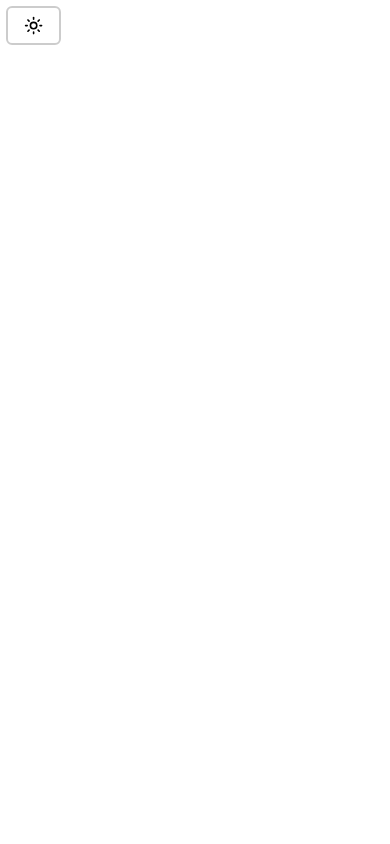
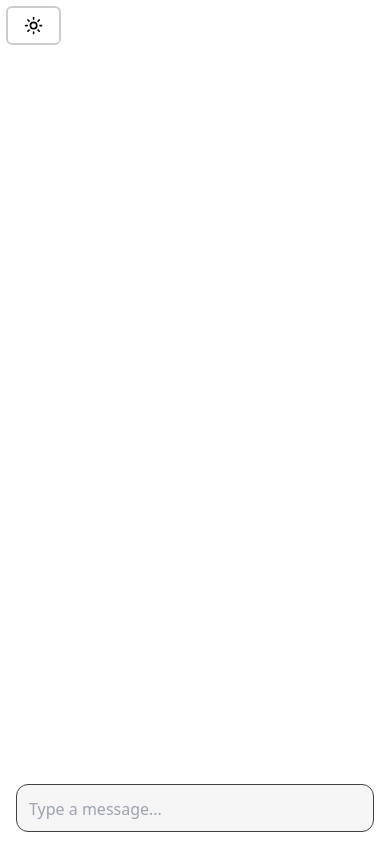
Before and after one commit to dkroderos/chatbot-template, a React (Vite) app in the folder chat-ui/: page / in a window 390 px wide. Built offline with nearby package versions, Linux system fonts and the light colour scheme.

Commit message:
Implement messaging

```diff
--- a/chat-ui/src/App.tsx
+++ b/chat-ui/src/App.tsx
@@ -4,7 +4,7 @@ import ChatPage from "./pages/ChatPage";
 const App: React.FC = () => {
   return (
     <BrowserRouter>
-      <div className="transition-colors duration-300 w-full h-screen bg-white dark:bg-black text-black dark:text-white">
+      <div className="transition-colors duration-300 w-full min-h-screen bg-white dark:bg-black text-black dark:text-white">
         <Routes>
           <Route path="/" element={<ChatPage />} />
         </Routes>
--- /dev/null
+++ b/chat-ui/src/components/ChatInput.tsx
@@ -0,0 +1,78 @@
+import React, { useEffect, useRef, useState } from "react";
+
+interface Props {
+  placeholder?: string;
+  onSubmit?: (message: string) => void;
+}
+
+const ChatInput: React.FC<Props> = ({
+  placeholder = "Type a message...",
+  onSubmit,
+}) => {
+  const [message, setMessage] = useState("");
+  const textareaRef = useRef<HTMLTextAreaElement>(null);
+
+  const adjustHeight = () => {
+    if (textareaRef.current) {
+      textareaRef.current.style.height = "auto";
+
+      const newHeight = Math.min(textareaRef.current.scrollHeight, 200);
+      textareaRef.current.style.height = `${newHeight}px`;
+
+      textareaRef.current.style.overflowY =
+        newHeight >= 200 ? "auto" : "hidden";
+    }
+  };
+
+  useEffect(() => {
+    adjustHeight();
+  }, [message]);
+
+  const handleChange = (e: React.ChangeEvent<HTMLTextAreaElement>) => {
+    setMessage(e.target.value);
+  };
+
+  const handleKeyDown = (e: React.KeyboardEvent<HTMLTextAreaElement>) => {
+    if (e.key === "Enter" && !e.shiftKey) {
+      e.preventDefault();
+      handleSubmit();
+    }
+  };
+
+  const handleSubmit = () => {
+    if (!message.trim()) return;
+    onSubmit?.(message.trim());
+    setMessage("");
+    if (textareaRef.current) {
+      textareaRef.current.style.height = "auto";
+    }
+  };
+
+  return (
+    <form
+      onSubmit={(e) => {
+        e.preventDefault();
+        handleSubmit();
+      }}
+      className="transition-colors duration-300 fixed bottom-0 left-0 w-full px-4 py-3 bg-white dark:bg-black z-50"
+    >
+      <div className="w-full max-w-3xl mx-auto flex items-end relative">
+        <textarea
+          ref={textareaRef}
+          rows={1}
+          className="scrollbar-thin scrollbar-thumb-neutral-700 scrollbar-track-neutral-800 transition-colors duration-300 w-full resize-none rounded-xl border border-neutral-700 bg-neutral-100 dark:bg-neutral-900 text-black dark:text-white p-3 pr-12 focus:outline-none focus:ring-2 focus:ring-neutral-600"
+          style={{
+            overflow: "hidden",
+            maxHeight: "200px",
+          }}
+          placeholder={placeholder}
+          value={message}
+          onChange={handleChange}
+          onKeyDown={handleKeyDown}
+        />
+      </div>
+    </form>
+  );
+};
+
+export default ChatInput;
--- /dev/null
+++ b/chat-ui/src/components/Conversations.tsx
@@ -0,0 +1,36 @@
+import React, { useEffect, useRef } from "react";
+import { Conversation } from "../models";
+
+interface Props {
+  conversations: Conversation[];
+}
+
+const Conversations: React.FC<Props> = ({ conversations }) => {
+  const bottomRef = useRef<HTMLDivElement>(null);
+
+  useEffect(() => {
+    bottomRef.current?.scrollIntoView({ behavior: "smooth" });
+  }, [conversations]);
+
+  return (
+    <div className="space-y-4 overflow-y-auto">
+      {conversations.map((conv, index) => (
+        <React.Fragment key={index}>
+          <div className="flex justify-end">
+            <div className="transition-colors duration-300 whitespace-pre-wrap p-4 rounded-xl bg-neutral-100 dark:bg-neutral-900 text-black dark:text-white max-w-[80%]">
+              {conv.message}
+            </div>
+          </div>
+          <div className="flex justify-start">
+            <div className="whitespace-pre-wrap max-w-[80%]">
+              {conv.response}
+            </div>
+          </div>
+        </React.Fragment>
+      ))}
+      <div ref={bottomRef} />
+    </div>
+  );
+};
+
+export default Conversations;
--- a/chat-ui/src/layout/Header.tsx
+++ b/chat-ui/src/components/Header.tsx
@@ -2,7 +2,7 @@ import ThemeToggleButton from "../components/ThemeToggleButton";
 
 const Header: React.FC = () => {
   return (
-    <header className="flex items-center justify-between px-2 sm:px-4 py-2 bg-background text-black dark:text-white w-full">
+    <header className="fixed top-0 z-50 flex items-center justify-between px-2 sm:px-4 py-2 bg-background text-black dark:text-white w-full">
       <div className="flex items-center space-x-1 sm:space-x-2">
         <ThemeToggleButton />
       </div>
--- a/chat-ui/src/layout/ChatInput.tsx
+++ /dev/null
@@ -1,73 +0,0 @@
-import React, { useState, useRef, useEffect } from "react";
-
-interface TextAreaProps {
-  placeholder?: string;
-  onSubmit?: (message: string) => void;
-  className?: string;
-}
-
-const ChatInput: React.FC<TextAreaProps> = ({
-  placeholder = "Send a message...",
-  onSubmit,
-  className = "",
-}) => {
-  const [message, setMessage] = useState("");
-  const textareaRef = useRef<HTMLTextAreaElement>(null);
-
-  const handleChange = (e: React.ChangeEvent<HTMLTextAreaElement>) => {
-    setMessage(e.target.value);
-    adjustHeight();
-  };
-
-  const handleKeyDown = (e: React.KeyboardEvent) => {
-    if (e.key === "Enter" && !e.shiftKey) {
-      e.preventDefault();
-      handleSubmit();
-    }
-  };
-
-  const handleSubmit = () => {
-    if (message.trim() && onSubmit) {
-      onSubmit(message.trim());
-      setMessage("");
-      if (textareaRef.current) {
-        textareaRef.current.style.height = "auto";
-      }
-    }
-  };
-
-  const adjustHeight = () => {
-    if (textareaRef.current) {
-      textareaRef.current.style.height = "auto";
-      textareaRef.current.style.height = `${Math.min(
-        textareaRef.current.scrollHeight,
-        200
-      )}px`;
-    }
-  };
-
-  useEffect(() => {
-    adjustHeight();
-  }, []);
-
-  return (
-    <div className={`relative ${className}`}>
-      <textarea
-        ref={textareaRef}
-        value={message}
-        onChange={handleChange}
-        onKeyDown={handleKeyDown}
-        placeholder={placeholder}
-        className="w-full min-h-[24px] max-h-[calc(75dvh)] py-3 px-4 pr-12 rounded-lg border border-gray-300 focus:outline-none focus:ring-2 focus:ring-blue-500 resize-none overflow-y-auto bg-white text-gray-800 placeholder-gray-400 transition-all duration-200"
-        rows={1}
-      />
-      <button
-        onClick={handleSubmit}
-        disabled={!message.trim()}
-        className="absolute right-3 bottom-3 p-1 rounded-md text-gray-400 hover:text-blue-500 disabled:opacity-50 disabled:cursor-not-allowed focus:outline-none focus:ring-2 focus:ring-blue-500 transition-colors duration-200"
-      ></button>
-    </div>
-  );
-};
-
-export default ChatInput;
--- a/chat-ui/src/layout/Conversations.tsx
+++ /dev/null
@@ -1,11 +0,0 @@
-const Conversations: React.FC = () => {
-  return (
-    <>
-      <div className="flex-grow flex justify-center">
-        <div className="w-full max-w-3xl"></div>
-      </div>
-    </>
-  );
-};
-
-export default Conversations;
--- a/chat-ui/src/pages/ChatPage.tsx
+++ b/chat-ui/src/pages/ChatPage.tsx
@@ -1,11 +1,29 @@
-import Conversations from "../layout/Conversations";
-import Header from "../layout/Header";
+import { useState } from "react";
+import ChatInput from "../components/ChatInput";
+import Conversations from "../components/Conversations";
+import Header from "../components/Header";
+import { Conversation } from "../models";
 
 const ChatPage: React.FC = () => {
+  const [conversations, setConversations] = useState<Conversation[]>([]);
+
+  const handleSubmit = (message: string) => {
+    const newConversation: Conversation = {
+      message,
+      response: message,
+    };
+    setConversations((prev) => [...prev, newConversation]);
+  };
+
   return (
     <div className="flex flex-col min-h-screen">
       <Header />
-      <Conversations />
+      <div className="flex-grow flex justify-center px-4 py-6">
+        <div className="w-full max-w-3xl space-y-4">
+          <Conversations conversations={conversations} />
+        </div>
+      </div>
+      <ChatInput onSubmit={handleSubmit} />
     </div>
   );
 };
--- a/chat-ui/tailwind.config.js
+++ b/chat-ui/tailwind.config.js
@@ -5,5 +5,5 @@ export default {
   theme: {
     extend: {},
   },
-  plugins: [],
+  plugins: [require("tailwind-scrollbar")],
 };
```
